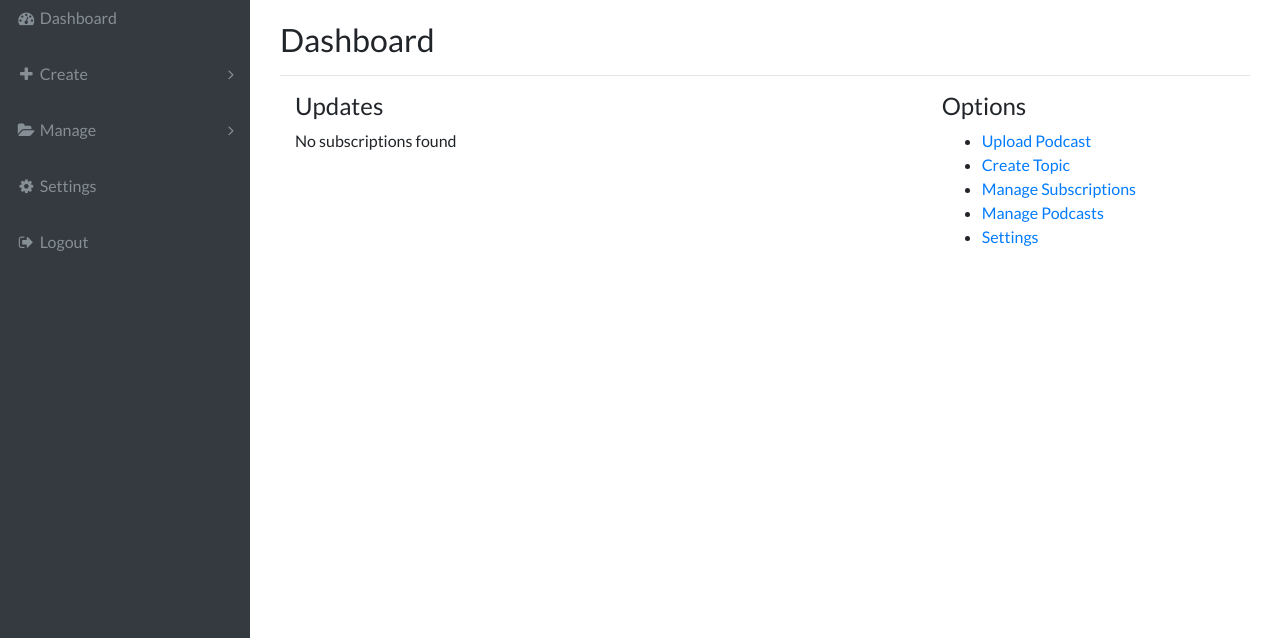
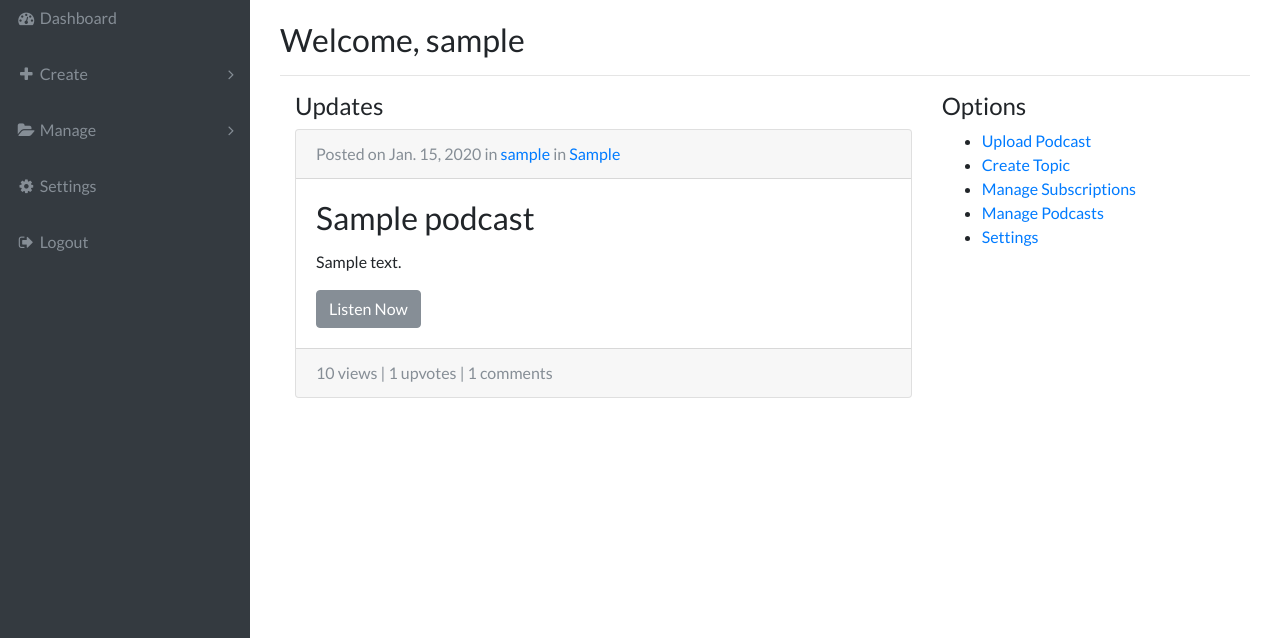
Before and after one commit to WebApps-Group09/Project, a Django app: page /dashboard/ in a window 1280 px wide. Shown: the part 66-704 px from the top of the page. Run offline with Django 3.2, Linux system fonts and the light colour scheme; a user stored in the database is signed in; tables that the repository leaves empty hold one stand-in row (values such as "Sample post"); some libraries are stand-ins or nearby versions.

Commit message:
Finish dashboard

```diff
--- a/podlife/views.py
+++ b/podlife/views.py
@@ -258,11 +258,28 @@ class Dashboard(LoginRequiredMixin, ListView):
 
     def get_queryset(self):
         curr_user = User.objects.get(username=self.request.user)
-        usersubs = CreatorSubscription.objects.filter(user=curr_user)
-        topicsubs = TopicSubscription.objects.filter(user=curr_user)
-        subs = list(chain(usersubs, topicsubs))
-        for sub in subs:
-            print(sub)
+        usersubs = CreatorSubscription.objects.values_list('creator', flat=True).filter(user=curr_user)
+        topicsubs = TopicSubscription.objects.values_list('pod', flat=True).filter(user=curr_user)
+        if usersubs or topicsubs:
+            # initial query
+            sql = 'SELECT * FROM podlife_podcast WHERE'
+            # add user subs
+            if usersubs:
+                sql += ' author_id=%s' % usersubs[0]
+                for sub in usersubs[1:]:
+                    sql += ' OR author_id=%s' % sub
+            # add topic subs
+            if topicsubs:
+                if usersubs:  # build off the previously constructed query string
+                    sql += ' OR'
+                sql += ' topic_id=%s' % topicsubs[0]
+                for sub in topicsubs[1:]:
+                    sql += ' OR topic_id=%s' % sub
+            # order by the most recently updated, then alphabetically by title
+            sql += ' ORDER BY updated DESC, title ASC'
+            # print(sql)
+            return Podcast.objects.raw(sql)
+        return []  # no subscriptions
 
     def get_context_data(self, **kwargs):
         context = super(Dashboard, self).get_context_data(**kwargs)
--- a/templates/dashboard/dashboard.html
+++ b/templates/dashboard/dashboard.html
@@ -4,13 +4,37 @@
 
 {% block content %}
 <div class="container-fluid">
-	<h2>Dashboard</h2>
+	<h2>Welcome, {{ user.username }}</h2>
 	<hr>
 	<div class="row">
     <div class="col-sm-8">
       <h4>Updates</h4>
 			{% if updates %}
 	      {% for podcast in updates %}
+				<div class="card mb-4">
+					<div class="card-header text-muted">
+						Posted on {{ podcast.created.date }} in
+						<a href="/user/{{ podcast.author }}">{{ podcast.author }}</a> in
+						<a href="/topic/{{ podcast.topic.topic }}">{{ podcast.topic.topic }}</a>
+					</div>
+					<div class="card-body">
+						<h2 class="card-title">{{ podcast.title }}</h2>
+						<p class="card-text">
+							{% if podcast.description %}
+								{{ podcast.description | slice:":125" }}
+								{% if podcast.description|length > 125 %}
+									...
+								{% endif %}
+							{% endif %}
+						</p>
+						<a href="/podcast/{{podcast.slugfield}}/" class="btn btn-secondary">Listen Now</a>
+					</div><!--/.card-body-->
+					<div class="card-footer text-muted">
+						{{ podcast.views }} views |
+						{{ podcast.num_upvotes }} upvotes |
+						{{ podcast.num_comments }} comments
+					</div><!--/.card-footer-->
+				</div><!--/.card-->
 				{% endfor %}
 			{% else %}
 				No subscriptions found
--- a/templates/view_topic.html
+++ b/templates/view_topic.html
@@ -42,8 +42,7 @@
 			<div class="card-footer text-muted">
 				{{ podcast.views }} views |
 				{{ podcast.num_upvotes }} upvotes |
-				{{ podcast.num_comments }} comments |
-				{{ podcast.num_favorites }} favorites
+				{{ podcast.num_comments }} comments
 			</div>
 		</div>
 		{% endfor %}
```
Also changed, not shown: templates/view_user.html (+4 -17 lines).
